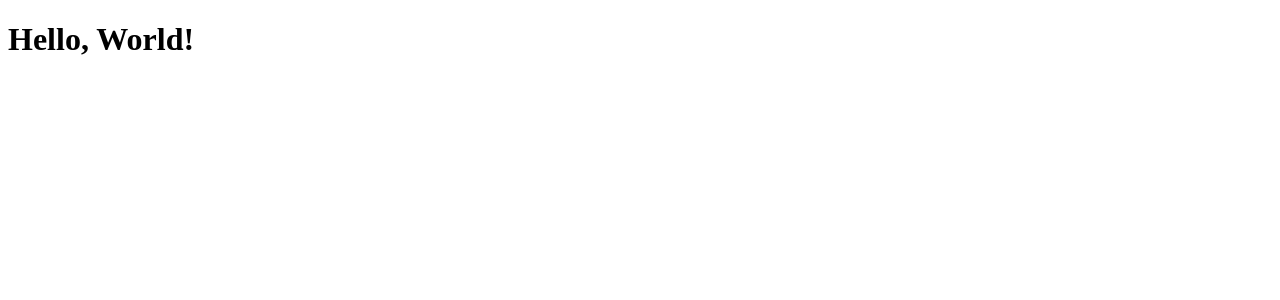
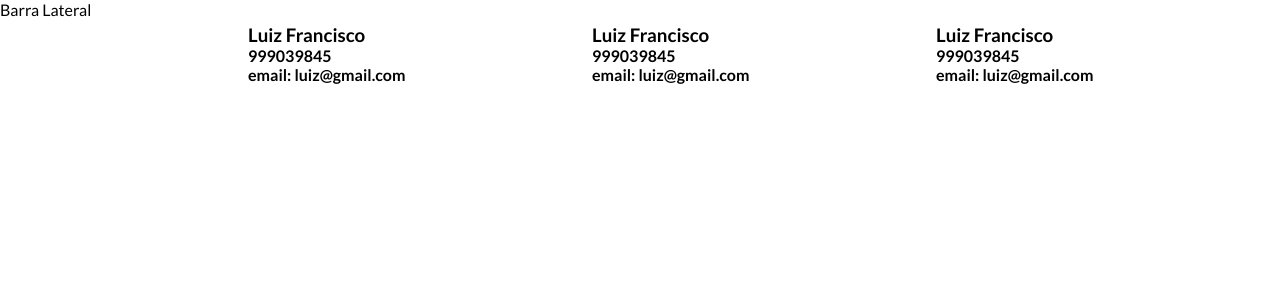
Before and after one commit to LuizFKM/lista-contatos-react, a React (Create React App) app: page / in a window 1280 px wide. Shown: the top 300 px of the page. Built offline with nearby package versions, Linux system fonts and the light colour scheme.

Commit message:
iniciando lista de contatos e barra lateral

```diff
--- a/package.json
+++ b/package.json
@@ -7,7 +7,6 @@
     "@testing-library/jest-dom": "^5.17.0",
     "@testing-library/react": "^13.4.0",
     "@testing-library/user-event": "^13.5.0",
-    "components": "^0.1.0",
     "react": "^18.3.1",
     "react-dom": "^18.3.1",
     "react-redux": "^9.1.2",
@@ -53,7 +52,7 @@
     "eslint-plugin-react": "^7.35.0",
     "eslint-plugin-react-hooks": "^4.6.2",
     "globals": "^15.9.0",
-    "prettier": "^3.3.3",
+    "prettier": "3.3.3",
     "typescript-eslint": "^8.2.0"
   }
 }
--- a/public/index.html
+++ b/public/index.html
@@ -24,7 +24,10 @@
       work correctly both with client-side routing and a non-root public URL.
       Learn how to configure a non-root public URL by running `npm run build`.
     -->
-    <title>React App</title>
+      <link rel="preconnect" href="https://fonts.googleapis.com">
+      <link rel="preconnect" href="https://fonts.gstatic.com" crossorigin>
+      <link href="https://fonts.googleapis.com/css2?family=Lato:ital,wght@0,400;0,700;1,700&display=swap" rel="stylesheet">
+    <title>Agenda de contatos</title>
   </head>
   <body>
     <noscript>You need to enable JavaScript to run this app.</noscript>
--- a/src/App.tsx
+++ b/src/App.tsx
@@ -1,8 +1,15 @@
+import BarraLateral from './containers/BarraLateral'
+import ListaDeContatos from './containers/ListaContatos'
+import EstiloGlobal, { Container } from './styles'
 function App() {
   return (
-    <div>
-      <h1>Hello, World!</h1>
-    </div>
+    <>
+      <EstiloGlobal />
+      <Container>
+        <BarraLateral />
+        <ListaDeContatos />
+      </Container>
+    </>
   )
 }
-export default App;
+export default App
--- /dev/null
+++ b/src/containers/BarraLateral/index.tsx
@@ -0,0 +1,3 @@
+const BarraLateral = () => <aside>Barra Lateral</aside>
+
+export default BarraLateral
--- /dev/null
+++ b/src/containers/ListaContatos/index.tsx
@@ -0,0 +1,23 @@
+import { ListaContainer } from '../../styles'
+
+const ListaDeContatos = () => (
+  <ListaContainer>
+    <div>
+      <h3>Luiz Francisco</h3>
+      <h4>999039845</h4>
+      <h4>email: luiz@gmail.com</h4>
+    </div>
+    <div>
+      <h3>Luiz Francisco</h3>
+      <h4>999039845</h4>
+      <h4>email: luiz@gmail.com</h4>
+    </div>
+    <div>
+      <h3>Luiz Francisco</h3>
+      <h4>999039845</h4>
+      <h4>email: luiz@gmail.com</h4>
+    </div>
+  </ListaContainer>
+)
+
+export default ListaDeContatos
--- /dev/null
+++ b/src/styles/index.ts
@@ -0,0 +1,23 @@
+import styled, { createGlobalStyle } from 'styled-components'
+
+const EstiloGlobal = createGlobalStyle`
+* {
+  margin: 0;
+  padding: 0;
+  box-sizing: border-box;
+  font-family: 'Lato', sans-serif
+}
+`
+export const Container = styled.div`
+  display: grid;
+  grid-template-columns: 224px auto;
+`
+
+export const ListaContainer = styled.div`
+  display: grid;
+  grid-template-columns: repeat(auto-fill, minmax(300px, 1fr));
+  gap: 24px;
+  padding: 24px;
+`
+
+export default EstiloGlobal
```
Also changed, not shown: 2 other files (tests, documents, lock files or other folders).
